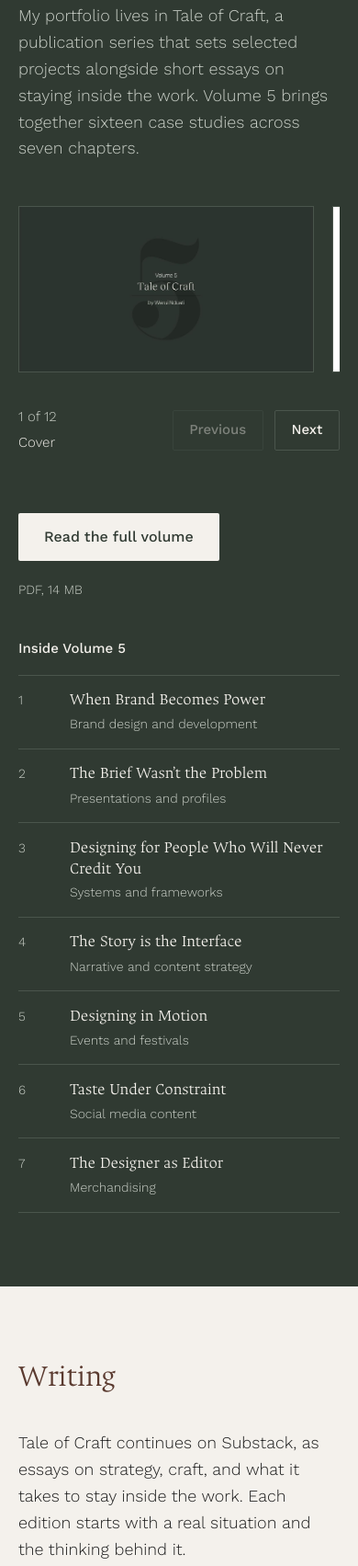
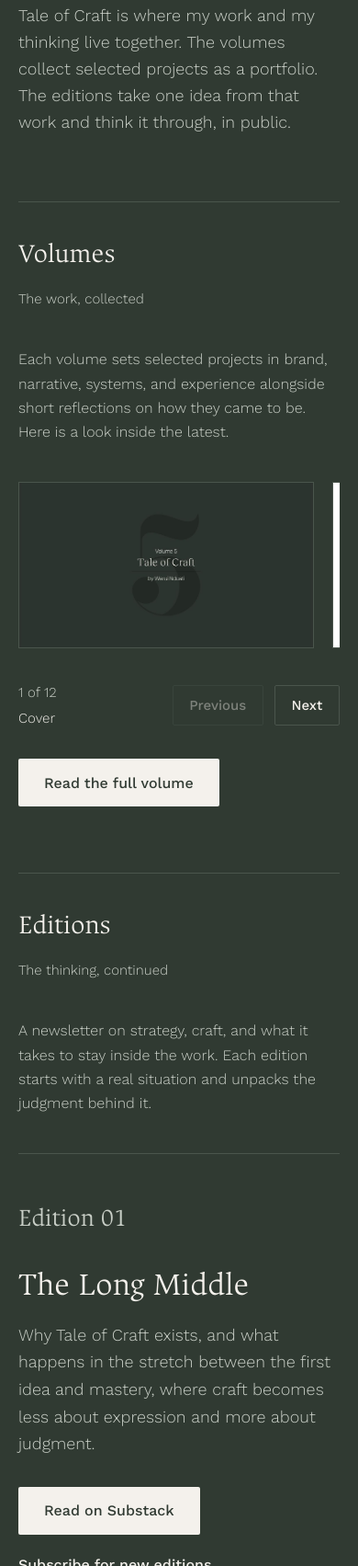
Before and after one commit to waruinduati/waruinduati_site, a plain HTML site: page index.html in a window 390 px wide. Shown: the part 5758-7461 px from the top of the page at 92% size. Drawn offline with Linux system fonts and the light colour scheme.

Commit message:
Present Tale of Craft as volumes and editions
One Tale of Craft section now holds both strands: volumes (the
portfolio, with the page preview and one link to the full volume)
and editions (the Substack newsletter). Drops the chapter list and
the file size label so the section stays current when Volume 6 lands.

Co-Authored-By: Claude Opus 5.5 <noreply@anthropic.com>
Claude-Session: https://claude.ai/code/session_015cS8RyeDqhTBweTBheykp8

```diff
--- a/assets/css/site.css
+++ b/assets/css/site.css
@@ -195,8 +195,6 @@ p:last-child { margin-bottom: 0; }
 
 /* Tale of Craft */
 .craft .split-head > p:not(.lede) { color: var(--on-dark-2); }
-.essays-title { font-family: var(--sans); font-weight: 500; font-size: .9375rem; margin-bottom: 1rem; }
-.craft .essays-title { color: var(--on-dark); }
 .craft .lede { color: var(--on-dark-2); max-width: 40rem; }
 .viewer { margin-top: clamp(3rem, 6vw, 4.5rem); }
 .viewer-track {
@@ -214,18 +212,19 @@ p:last-child { margin-bottom: 0; }
 .viewer-btn { min-height: 2.75rem; padding: .5rem 1.1rem; font: 500 .9375rem/1 var(--sans); color: var(--on-dark); background: transparent; border: 1px solid var(--rule-dark); border-radius: 2px; cursor: pointer; transition: border-color .2s ease; }
 .viewer-btn:hover:not([disabled]) { border-color: var(--on-dark-2); }
 .viewer-btn[disabled] { opacity: .4; cursor: default; }
-.craft-foot { margin-top: clamp(4rem, 8vw, 6rem); }
-.craft-foot .file-meta { margin-top: .75rem; color: var(--on-dark-2); }
-.essays { margin: 0; padding: 0; list-style: none; counter-reset: essay; border-top: 1px solid var(--rule-dark); }
-.essays li {
-  counter-increment: essay; display: grid; grid-template-columns: 2.5rem minmax(0, 1fr) auto; align-items: baseline; column-gap: 1.5rem;
-  padding-block: .9rem; border-bottom: 1px solid var(--rule-dark);
-}
-.essays li::before { content: counter(essay); font-size: .875rem; color: var(--on-dark-2); }
-.essay-name { font-family: var(--serif); font-size: 1.25rem; line-height: 1.3; color: var(--on-dark); }
-a.essay-name { text-decoration: underline; text-decoration-thickness: 1px; text-underline-offset: .25em; text-decoration-color: var(--rule-dark); }
-a.essay-name:hover { text-decoration-color: var(--on-dark); }
-.essay-topic { font-size: .875rem; color: var(--on-dark-2); text-align: right; }
+/* Two strands of Tale of Craft: volumes (the work) and editions (the thinking) */
+.strand { margin-top: clamp(4.5rem, 9vw, 7rem); padding-top: clamp(2.5rem, 5vw, 3.5rem); border-top: 1px solid var(--rule-dark); }
+.strand-title { font-size: clamp(1.875rem, 1.4rem + 1.4vw, 2.625rem); line-height: 1.1; color: var(--on-dark); }
+.strand-kicker { margin: .6rem 0 0; font-size: .9375rem; color: var(--on-dark-2); }
+.strand-head > .split-body { margin: 0; color: var(--on-dark-2); max-width: 40rem; }
+.strand .viewer { margin-top: clamp(2.5rem, 5vw, 3.5rem); }
+.strand-action { margin-top: 2rem; }
+.edition { margin-top: clamp(2.5rem, 5vw, 3.5rem); padding: 2.25rem 0 0; border-top: 1px solid var(--rule-dark); }
+.edition-title { font-family: var(--serif); font-weight: 300; font-size: clamp(2.25rem, 1.6rem + 2.4vw, 3.5rem); line-height: 1.05; color: var(--on-dark); margin: 0 0 1.25rem; text-wrap: balance; }
+.craft .edition-dek { color: var(--on-dark-2); }
+.strand-actions { display: flex; flex-wrap: wrap; align-items: center; gap: 1.25rem 2rem; margin-top: 2rem; }
+.craft .text-link { color: var(--on-dark); text-decoration-color: var(--rule-dark); }
+.craft .text-link:hover { color: var(--on-dark); text-decoration-color: var(--on-dark); }
 
 /* About */
 .about-grid { display: grid; grid-template-columns: repeat(12, minmax(0, 1fr)); column-gap: var(--gap); row-gap: 3rem; align-items: start; }
@@ -273,15 +272,10 @@ a.essay-name:hover { text-decoration-color: var(--on-dark); }
 .footer-line a:hover { color: var(--cobalt); }
 .footer-meta { margin: 0; font-size: .875rem; color: var(--earth); }
 
-/* Shared file label */
-.file-meta { font-size: .875rem; color: var(--earth); }
 
-/* Writing, linking to Substack */
-.writing-feature { margin-top: clamp(3rem, 6vw, 4.5rem); padding-top: 2.25rem; border-top: 1px solid var(--rule); }
+/* Edition block */
 .edition-number { margin: 0; font-family: var(--serif); font-weight: 300; font-size: clamp(1.75rem, 1.4rem + 1.2vw, 2.5rem); line-height: 1; color: var(--orange); }
-.edition-title { font-size: clamp(2.25rem, 1.6rem + 2.4vw, 3.5rem); line-height: 1.05; margin-bottom: 1.25rem; }
 .edition-dek { font-size: 1.125rem; max-width: 36rem; }
-.writing-actions { display: flex; flex-wrap: wrap; align-items: center; gap: 1.25rem 2rem; margin-top: 2rem; }
 
 /* Endorsements (draft until real quotes arrive) */
 [data-draft] { display: none; }
@@ -354,9 +348,6 @@ a.essay-name:hover { text-decoration-color: var(--on-dark); }
   .service { padding-block: 1.75rem; }
   .spread { flex-basis: 92%; }
   .viewer-status { flex-direction: column; gap: .2rem; }
-  .essays li { grid-template-columns: 2rem minmax(0, 1fr); row-gap: .2rem; }
-  .essay-topic { grid-column: 2; text-align: left; }
-  .essay-name { font-size: 1.125rem; }
   .brand img { width: 140px; }
 }
 
--- a/index.html
+++ b/index.html
@@ -59,8 +59,7 @@
           <li><a href="#about">About</a></li>
           <li><a href="#practice">Practice</a></li>
           <li><a href="#approach">Approach</a></li>
-          <li><a href="#portfolio">Portfolio</a></li>
-          <li><a href="#writing">Writing</a></li>
+          <li><a href="#tale-of-craft">Tale of Craft</a></li>
           <li><a class="nav-cta" href="#contact">Get in touch</a></li>
         </ul>
       </nav>
@@ -80,7 +79,7 @@
         <div class="hero-body">
           <p class="hero-intro">I’m Warui Nduati, a brand, marketing, and communications strategist and creative director. For more than a decade I’ve built brands, campaigns, and communication systems across media, technology, and social impact.</p>
           <div class="hero-actions">
-            <a class="btn" href="#portfolio">Explore the portfolio</a>
+            <a class="btn" href="#tale-of-craft">Explore the portfolio</a>
             <a class="text-link" href="#contact">Start a conversation</a>
           </div>
         </div>
@@ -201,21 +200,31 @@
       </div>
     </section>
 
-    <!-- Portfolio: a preview of Tale of Craft Volume 5, with one link to the full PDF -->
-    <section class="section craft" id="portfolio" aria-labelledby="craft-title">
+    <!-- Tale of Craft: one series, two strands. Volumes hold the work (portfolio); editions on Substack hold the thinking.
+         When a new volume is out, swap the preview pages and the PDF. When a new edition is out, update the edition block.
+         SUBSTACK: replace https://substack.com/ on the data-substack links with the publication address once confirmed. -->
+    <section class="section craft" id="tale-of-craft" aria-labelledby="craft-title">
       <div class="wrap">
         <div class="split">
           <div class="split-head">
             <h2 id="craft-title">Tale of Craft</h2>
             <span class="rule" aria-hidden="true"></span>
           </div>
-          <div class="split-body">
-            <p class="lede">My portfolio lives in Tale of Craft, a publication series that sets selected projects alongside short essays on staying inside the work. Volume 5 brings together sixteen case studies across seven chapters.</p>
-          </div>
+          <p class="split-body lede">Tale of Craft is where my work and my thinking live together. The volumes collect selected projects as a portfolio. The editions take one idea from that work and think it through, in public.</p>
         </div>
 
-        <div class="viewer" aria-roledescription="carousel" aria-label="Preview of Tale of Craft, Volume 5">
-          <ol class="viewer-track" id="viewer-track" tabindex="0" aria-label="Pages from Volume 5. Scroll sideways or use the arrow buttons.">
+        <!-- Strand 1: volumes, the portfolio -->
+        <div class="strand" id="volumes">
+          <div class="split strand-head">
+            <div class="split-head">
+              <h3 class="strand-title">Volumes</h3>
+              <p class="strand-kicker">The work, collected</p>
+            </div>
+            <p class="split-body">Each volume sets selected projects in brand, narrative, systems, and experience alongside short reflections on how they came to be. Here is a look inside the latest.</p>
+          </div>
+
+          <div class="viewer" aria-roledescription="carousel" aria-label="Preview of the latest volume of Tale of Craft">
+          <ol class="viewer-track" id="viewer-track" tabindex="0" aria-label="Pages from the latest volume. Scroll sideways or use the arrow buttons.">
             <li class="spread" data-label="Cover">
               <img src="assets/img/volume-5/page-01.jpg" alt="Cover of Tale of Craft, Volume 5, by Warui Nduati" width="1440" height="810">
             </li>
@@ -262,47 +271,32 @@
             </div>
           </div>
 
-        <div class="split craft-foot">
-          <div class="split-head">
+          <div class="strand-action">
             <a class="btn btn-light" href="docs/tale-of-craft-volume-5.pdf" target="_blank" rel="noopener">Read the full volume</a>
-            <p class="file-meta">PDF, 14 MB</p>
-          </div>
-          <div class="split-body">
-            <h3 class="essays-title">Inside Volume 5</h3>
-            <ol class="essays">
-              <li><span class="essay-name">When Brand Becomes Power</span><span class="essay-topic">Brand design and development</span></li>
-              <li><span class="essay-name">The Brief Wasn’t the Problem</span><span class="essay-topic">Presentations and profiles</span></li>
-              <li><span class="essay-name">Designing for People Who Will Never Credit You</span><span class="essay-topic">Systems and frameworks</span></li>
-              <li><span class="essay-name">The Story is the Interface</span><span class="essay-topic">Narrative and content strategy</span></li>
-              <li><span class="essay-name">Designing in Motion</span><span class="essay-topic">Events and festivals</span></li>
-              <li><span class="essay-name">Taste Under Constraint</span><span class="essay-topic">Social media content</span></li>
-              <li><span class="essay-name">The Designer as Editor</span><span class="essay-topic">Merchandising</span></li>
-            </ol>
           </div>
         </div>
+
+        <!-- Strand 2: editions, the thinking, published on Substack -->
+        <div class="strand" id="editions">
+          <div class="split strand-head">
+            <div class="split-head">
+              <h3 class="strand-title">Editions</h3>
+              <p class="strand-kicker">The thinking, continued</p>
             </div>
-    </section>
+            <p class="split-body">A newsletter on strategy, craft, and what it takes to stay inside the work. Each edition starts with a real situation and unpacks the judgment behind it.</p>
+          </div>
 
-    <!-- Writing: Tale of Craft continues on Substack.
-         SUBSTACK: replace https://substack.com/ below with the publication address once confirmed. -->
-    <section class="section writing" id="writing" aria-labelledby="writing-title">
-      <div class="wrap">
-        <div class="split">
-          <div class="split-head">
-            <h2 id="writing-title">Writing</h2>
-          </div>
-          <p class="split-body lede">Tale of Craft continues on Substack, as essays on strategy, craft, and what it takes to stay inside the work. Each edition starts with a real situation and the thinking behind it.</p>
-        </div>
-        <div class="split writing-feature">
+          <div class="split edition">
             <div class="split-head">
               <p class="edition-number">Edition 01</p>
             </div>
             <div class="split-body">
-            <h3 class="edition-title">The Long Middle</h3>
+              <h4 class="edition-title">The Long Middle</h4>
               <p class="edition-dek">Why Tale of Craft exists, and what happens in the stretch between the first idea and mastery, where craft becomes less about expression and more about judgment.</p>
-            <div class="writing-actions">
-              <a class="btn" href="https://substack.com/" target="_blank" rel="noopener" data-substack>Read on Substack</a>
+              <div class="strand-actions">
+                <a class="btn btn-light" href="https://substack.com/" target="_blank" rel="noopener" data-substack>Read on Substack</a>
                 <a class="text-link" href="https://substack.com/" target="_blank" rel="noopener" data-substack>Subscribe for new editions</a>
+              </div>
             </div>
           </div>
         </div>
```
Also changed, not shown: 1 other file. Lines whose indentation alone changed are shown as unchanged.
